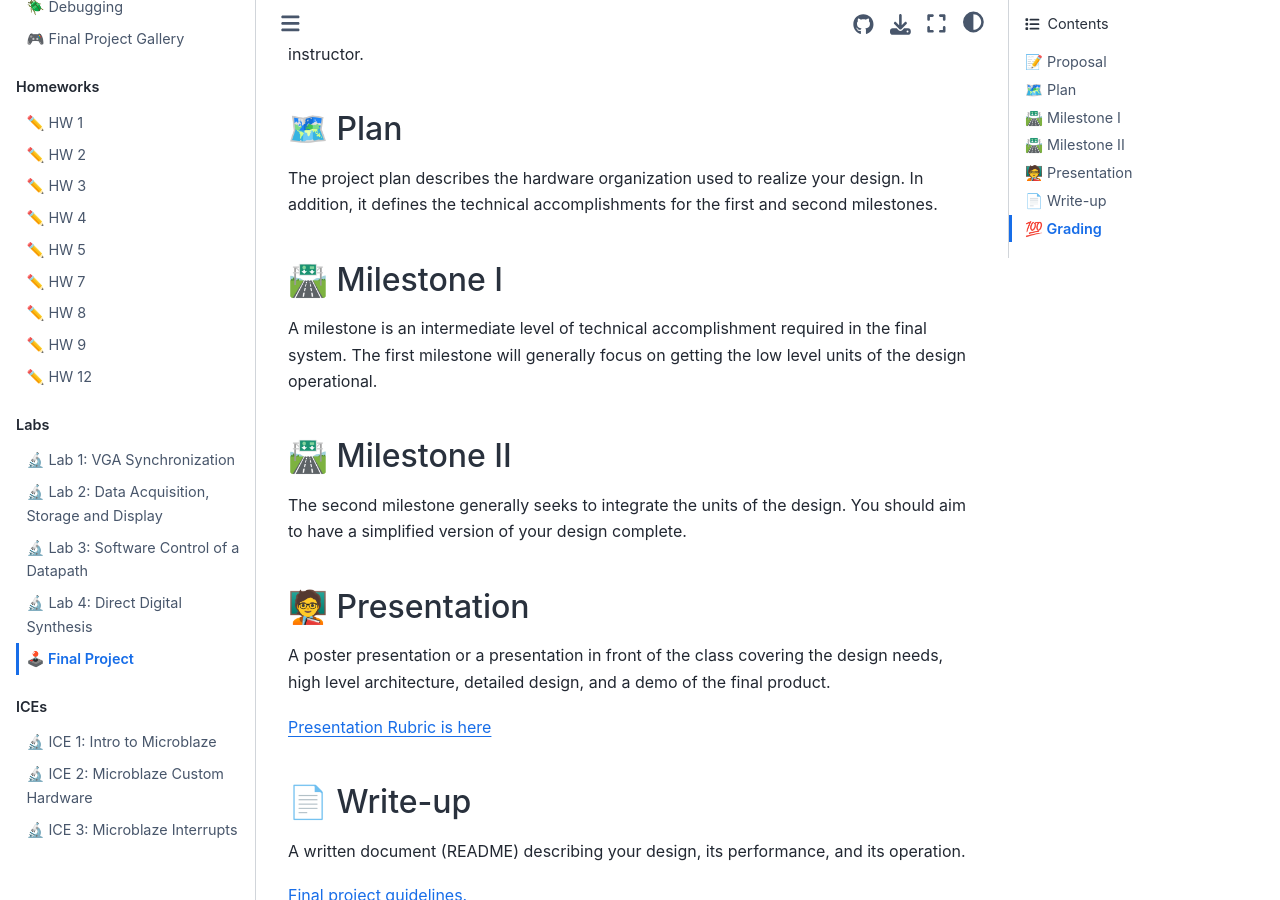
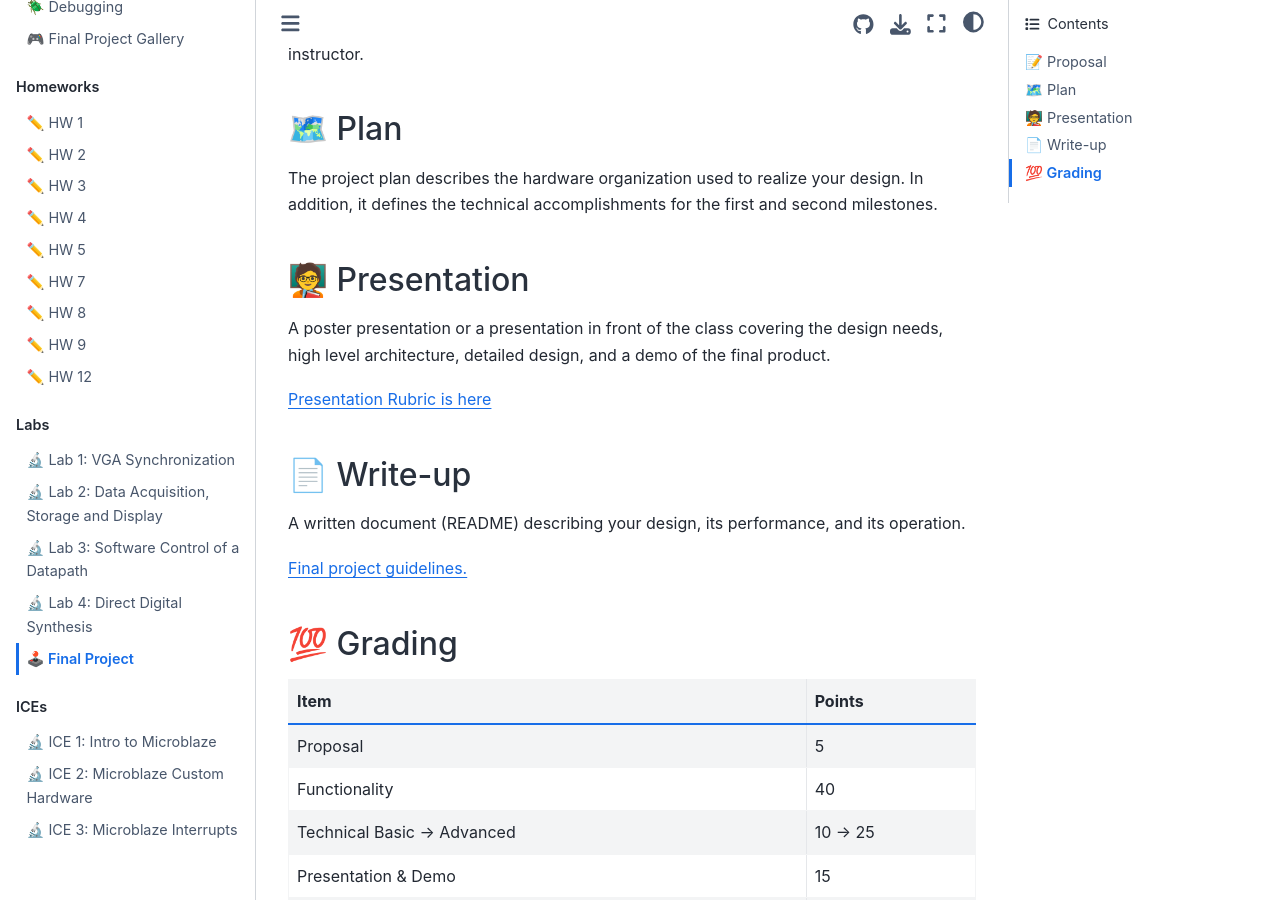
Before and after one commit to USAFA-ECE/ece383, a Jupyter Book: the page built from book/Assignments/project.md, in a window 1280 px wide and 900 px high, scrolled down 545 px. Built offline with Jupyter Book 1.0.4 settings and Sphinx 7.4.7 and the Sphinx Book theme 1.1.4, drawn with Linux system fonts in a browser that asks for light colours; pages that are not in the unit, such as notebooks, are missing from menus.

Commit message:
Update project.md

```diff
--- a/book/Assignments/project.md
+++ b/book/Assignments/project.md
@@ -14,14 +14,6 @@ The proposal describes the need that the project fulfills, and the requirements
 ## 🗺️ Plan
 
 The project plan describes the hardware organization used to realize your design. In addition, it defines the technical accomplishments for the first and second milestones.
-
-## 🛣️ Milestone I
-
-A milestone is an intermediate level of technical accomplishment required in the final system. The first milestone will generally focus on getting the low level units of the design operational.
-
-## 🛣️ Milestone II
-
-The second milestone generally seeks to integrate the units of the design. You should aim to have a simplified version of your design complete.
 
 ## 	🧑‍🏫 Presentation
 
```
